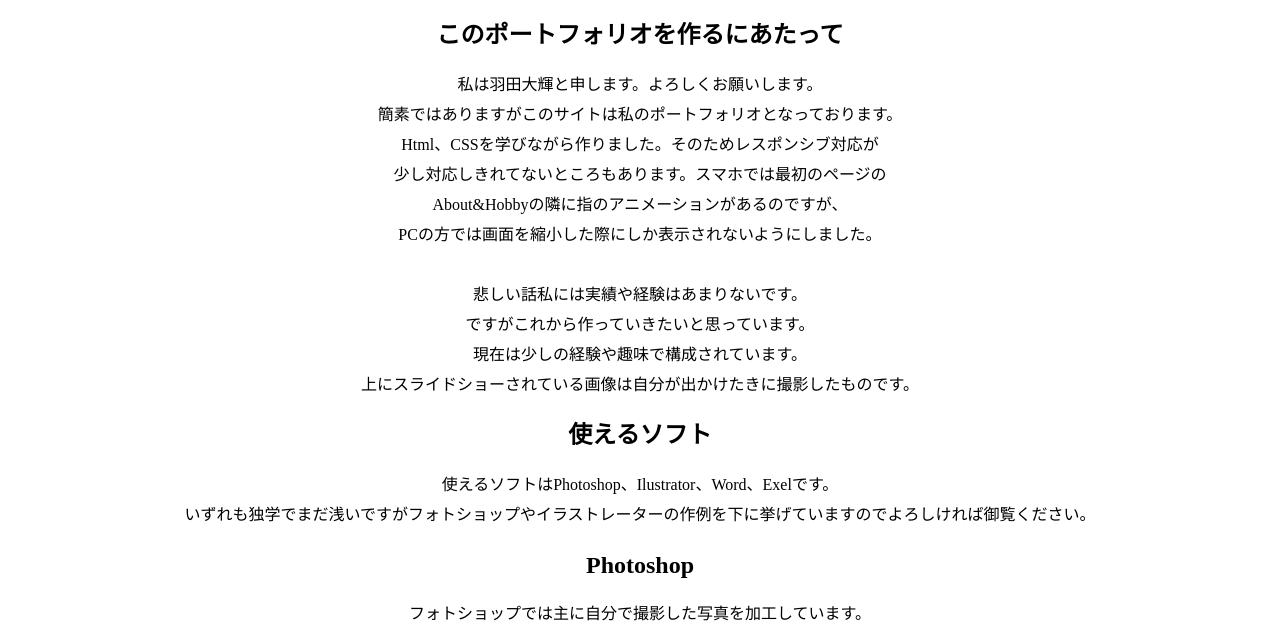
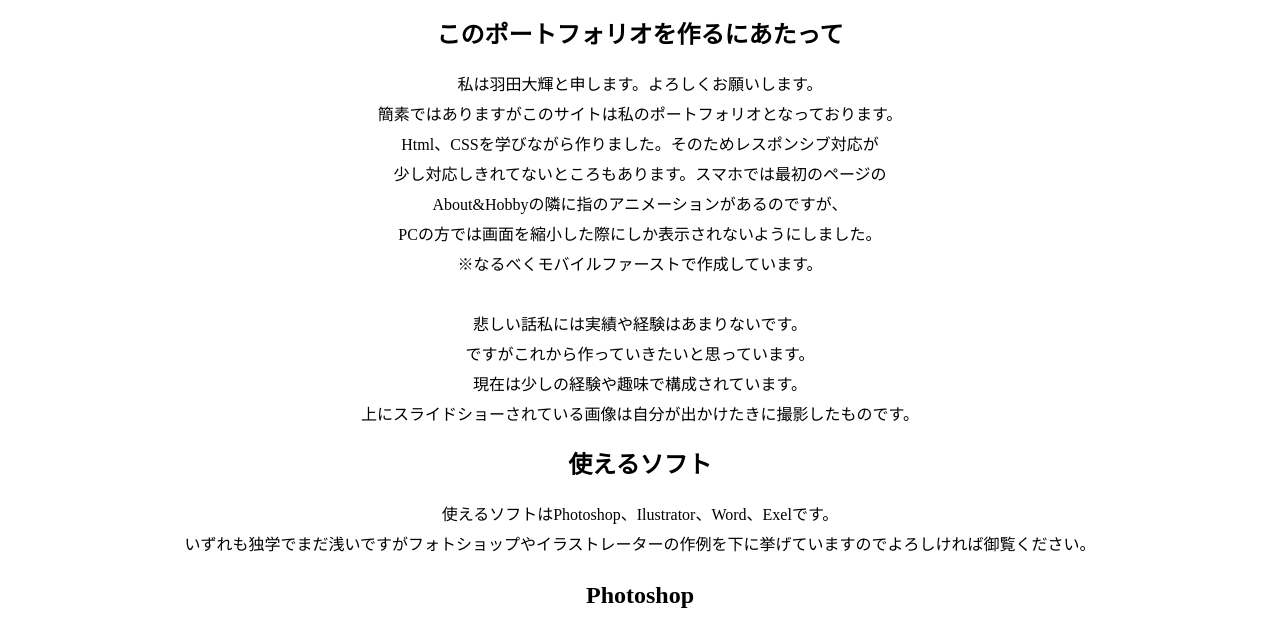
Before and after one commit to negi2/github, a plain HTML site: page work.html in a window 1280 px wide. Shown: the part 1109-1741 px from the top of the page. Drawn offline with Linux system fonts and the light colour scheme.

Commit message:
Add files via upload

```diff
--- a/work.html
+++ b/work.html
@@ -47,6 +47,7 @@
                 少し対応しきれてないところもあります。スマホでは最初のページの<br>
                 About&Hobbyの隣に指のアニメーションがあるのですが、<br>
                 PCの方では画面を縮小した際にしか表示されないようにしました。<br>
+                ※なるべくモバイルファーストで作成しています。<br>
                 <br>
                 悲しい話私には実績や経験はあまりないです。<br>
                 ですがこれから作っていきたいと思っています。<br>
```
